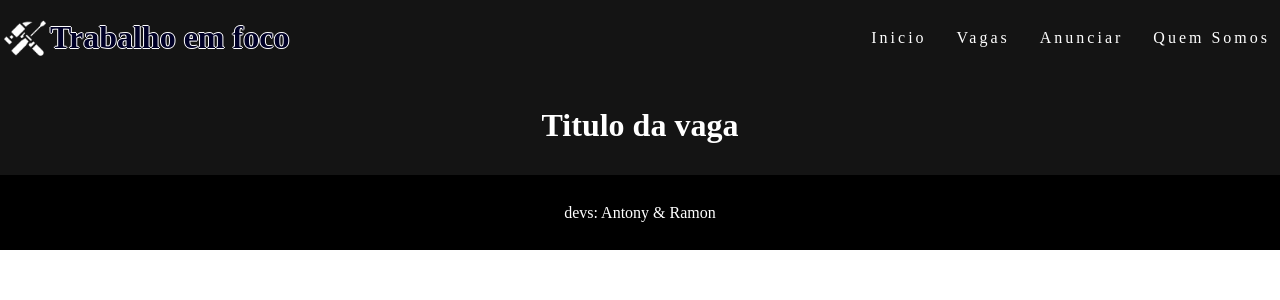
After one commit to ramon1997/trabalhoemfoco, a PHP site: page /vaga.php in a window 1280 px wide. The commit adds this page. Shown: the top 300 px of the page. Run offline with PHP 8.4, Linux system fonts and the light colour scheme.

Commit message:
organizando arquivos em pastas e criando pagina da vaga

```diff
--- /dev/null
+++ b/css/vaga.css
@@ -0,0 +1,9 @@
+.titulo{
+    display: flex;
+    justify-content: center;
+    align-items: center;
+    width: 100%;
+    height: 100px;
+    color: white;
+    background-color: #141414;
+}
--- a/index.php
+++ b/index.php
@@ -5,8 +5,8 @@
     <meta charset="UTF-8">
     <meta name="viewport" content="width=device-width, initial-scale=1.0">
     <title>Trabalho em foco</title>
-    <link rel="stylesheet" href="menu.css">
-    <link rel="stylesheet" href="style.css">
+    <link rel="stylesheet" href="css/menu.css">
+    <link rel="stylesheet" href="css/style.css">
     <link rel="shortcut icon" href="imagens/tools.png" type="image/x-icon">
 </head>
 
@@ -32,7 +32,7 @@
         </nav>
     </div>
     <div class="banner">
-        <img src="telafundo2.png" alt="">
+        <img src="imagens/telafundo2.png" alt="">
         <center>
             <h1>Sua rotina,<br>
                 do seu jeito.
--- /dev/null
+++ b/vaga.php
@@ -0,0 +1,39 @@
+<!DOCTYPE html>
+<html lang="pt-br">
+<head>
+    <meta charset="UTF-8">
+    <meta name="viewport" content="width=device-width, initial-scale=1.0">
+    <title>Vaga - trabalho em foco</title>
+    <link rel="stylesheet" href="css/menu.css">
+    <link rel="stylesheet" href="css/style.css">
+    <link rel="stylesheet" href="css/vaga.css">
+    <link rel="shortcut icon" href="imagens/tools.png" type="image/x-icon">
+</head>
+<body>
+    <div class="barra">
+        <div class="logo">
+            <img src="imagens/tools.png">
+            <h1>Trabalho em foco</h1>
+        </div>
+        <nav class="barra">
+            <div class="mobile">
+                <div class="line1"></div>
+                <div class="line2"></div>
+                <div class="line3"></div>
+            </div>
+            <ul class="nav-list">
+            <li><a href="index.php">Inicio</a></li>
+                <li><a href="vagas.php">Vagas</a></li>
+                <li><a href="#anunciar">Anunciar</a></li>
+                <li><a href="#qeumsomos">Quem Somos</a></li>
+            </ul>
+        </nav>
+    </div>
+    <div class="titulo">
+        <h1>Titulo da vaga</h1>
+    </div>
+
+    <footer>devs: Antony & Ramon</footer>
+    <script src="js.js"></script>
+</body>
+</html>
```
Also changed, not shown: vagas.php (+5 -3 lines), css/estilo-vagas.css (renamed from estilo-vagas.css), css/menu.css (renamed from menu.css), css/style.css (renamed from style.css), imagens/fundotela.png (renamed from fundotela.png), imagens/telafundo2.png (added), 1 other file.
